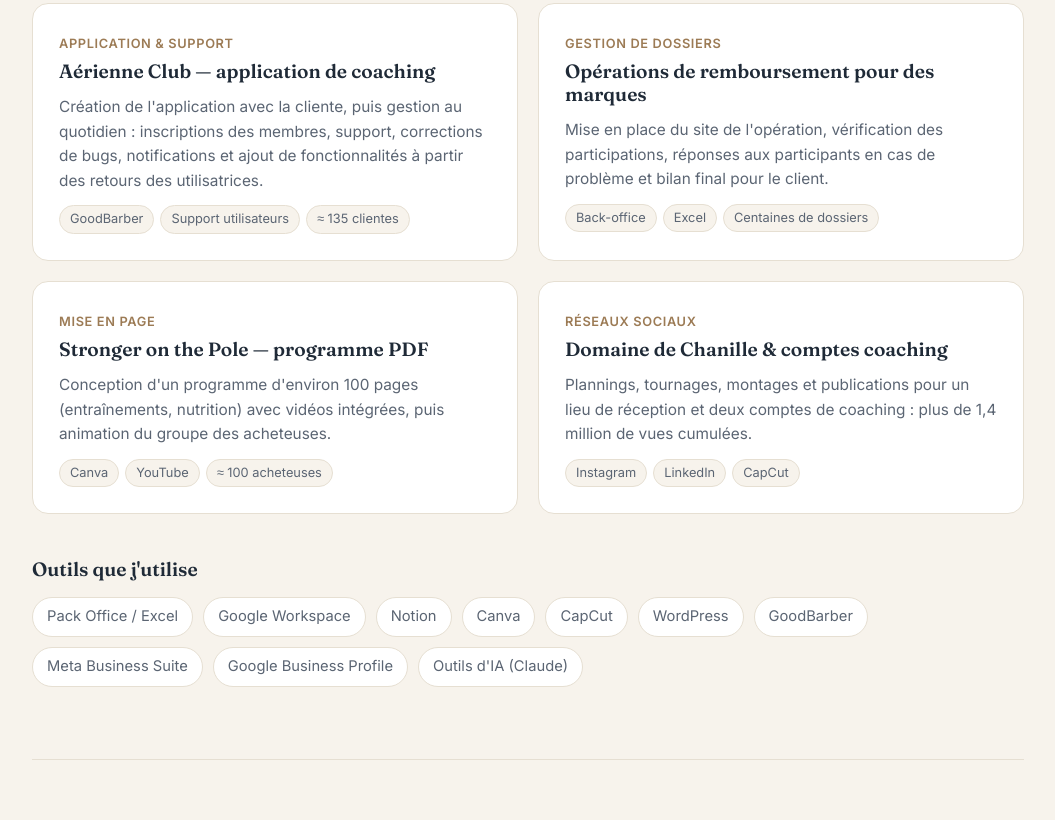
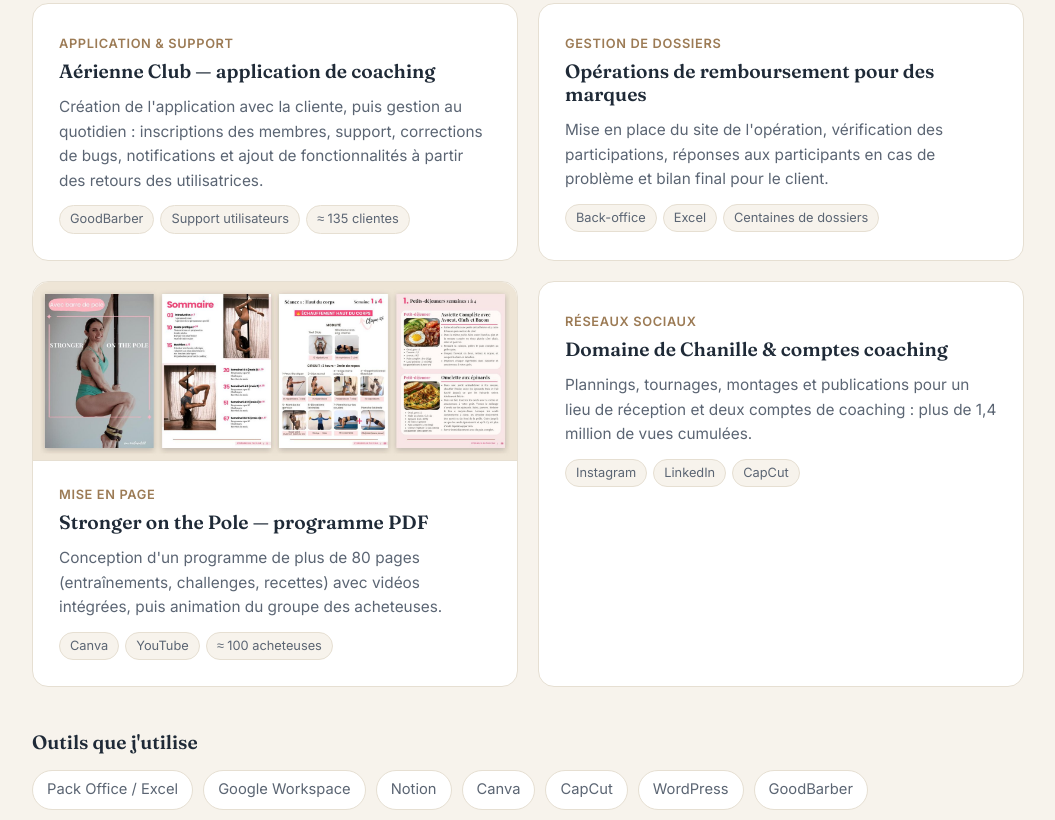
Before and after one commit to manongondard/manongondard.github.io, a plain HTML site: page index.html in a window 1280 px wide. Shown: the part 2826-3646 px from the top of the page, without its empty margins (112-1167 px from the left). Drawn offline with Linux system fonts and the light colour scheme.

Commit message:
Ajout du visuel du programme PDF
Co-Authored-By: Claude Opus 5.5 <noreply@anthropic.com>
Claude-Session: https://claude.ai/code/session_01KW5oHxSixNGfR2HUA6M3hk

```diff
--- a/index.html
+++ b/index.html
@@ -87,6 +87,7 @@
   .edu .card p{color:var(--muted);font-size:.92rem}
 
   /* Réalisations */
+  .proj-img{display:block;width:calc(100% + 52px);margin:-26px -26px 20px;border-radius:var(--radius) var(--radius) 0 0;border-bottom:1px solid var(--line)}
   .proj .label{display:inline-block;font-size:.8rem;font-weight:600;color:var(--warm);text-transform:uppercase;letter-spacing:.05em;margin-bottom:6px}
   .proj p{color:var(--muted);font-size:.96rem;margin-bottom:12px}
   .chips{display:flex;flex-wrap:wrap;gap:6px}
@@ -213,7 +214,7 @@
         <ul>
           <li>Gestion quotidienne d'une application (≈ 135 clientes) : inscriptions, paramétrage, bugs, nouvelles fonctionnalités</li>
           <li>Support des utilisatrices : accès, connexion, questions sur l'utilisation</li>
-          <li>Conception d'un programme PDF d'environ 100 pages (≈ 100 acheteuses)</li>
+          <li>Conception d'un programme PDF de plus de 80 pages (≈ 100 acheteuses)</li>
           <li>Réseaux sociaux de 2 comptes : ≈ 270 vidéos, plus de 1,4 million de vues</li>
         </ul>
       </div>
@@ -288,9 +289,10 @@
         <div class="chips"><span class="chip">Back-office</span><span class="chip">Excel</span><span class="chip">Centaines de dossiers</span></div>
       </div>
       <div class="card proj">
+        <img src="real-programme-pdf.jpg" alt="Couverture et pages intérieures du programme Stronger on the Pole" class="proj-img" loading="lazy">
         <span class="label">Mise en page</span>
         <h3>Stronger on the Pole — programme PDF</h3>
-        <p>Conception d'un programme d'environ 100 pages (entraînements, nutrition) avec vidéos intégrées,
+        <p>Conception d'un programme de plus de 80 pages (entraînements, challenges, recettes) avec vidéos intégrées,
           puis animation du groupe des acheteuses.</p>
         <div class="chips"><span class="chip">Canva</span><span class="chip">YouTube</span><span class="chip">≈ 100 acheteuses</span></div>
       </div>
```
Also changed, not shown: real-programme-pdf.jpg (added).
